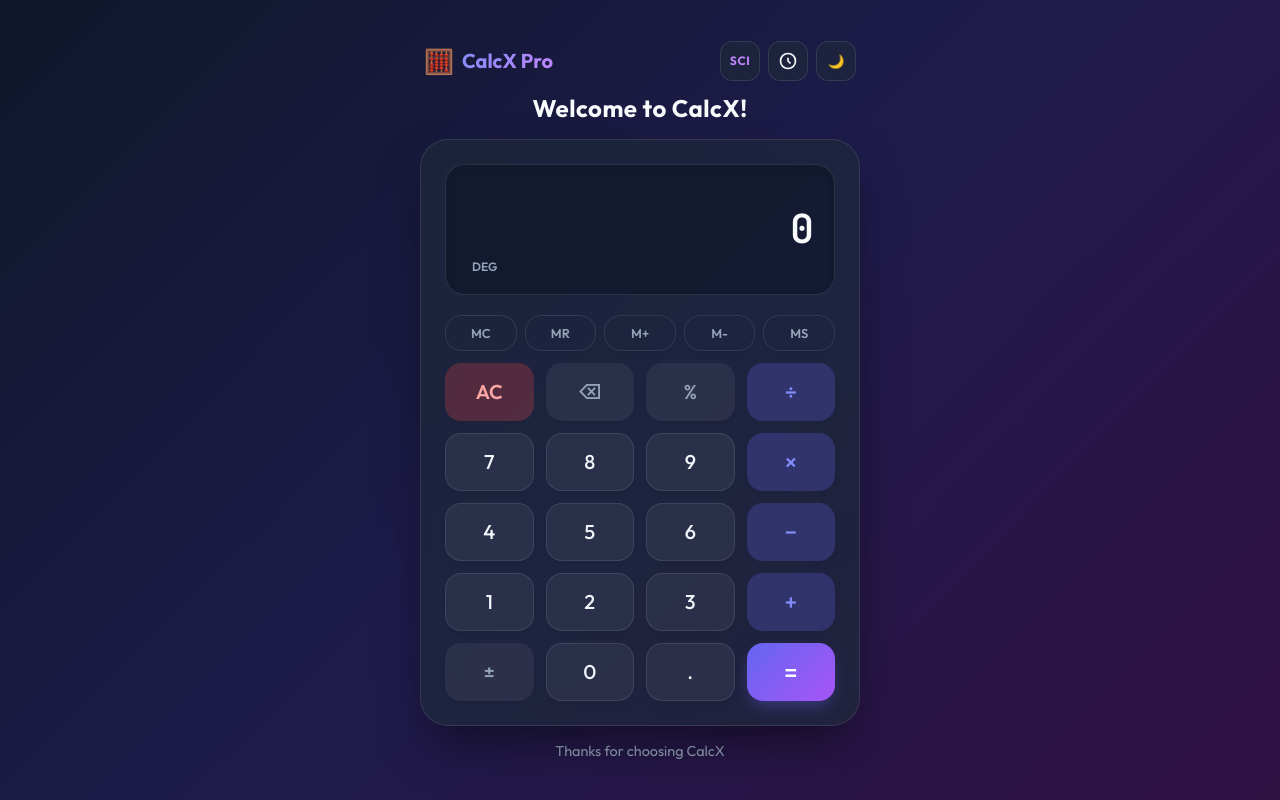
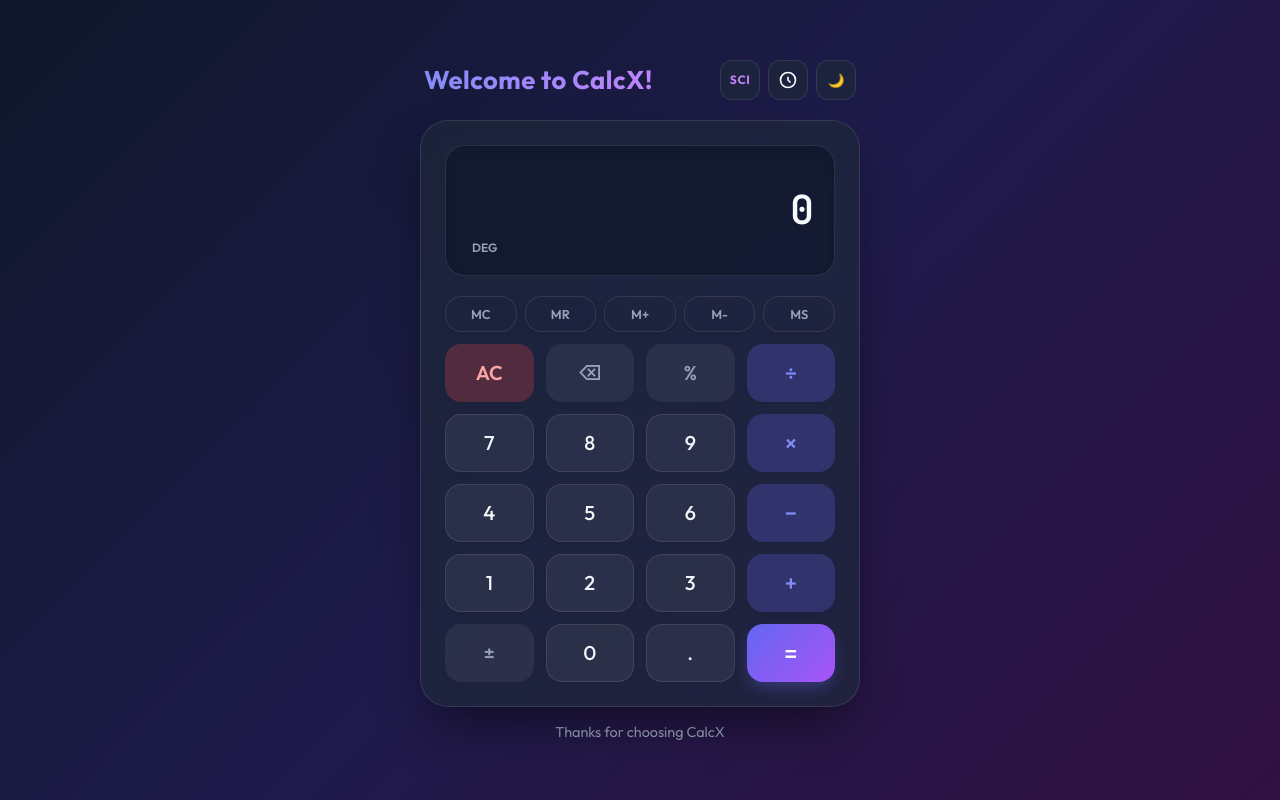
Before and after one commit to jazlan-ahmed/Calculator-web-App, a plain HTML site: page index.html in a window 1280 px wide. Drawn offline with Linux system fonts and the light colour scheme.

Commit message:
Clean layout with Welcome to CalcX! heading above and footer below

```diff
--- a/index.html
+++ b/index.html
@@ -12,12 +12,9 @@
 </head>
 <body data-theme="dark">
   <div class="app-container">
-    <header class="app-header">
-      <div class="brand">
-        <span class="icon">🧮</span>
-        <h1>CalcX Pro</h1>
-      </div>
-      <div class="header-actions">
+    <div class="welcome-banner">
+      <h2>Welcome to CalcX!</h2>
+      <div class="banner-actions">
         <button id="toggle-mode-btn" class="icon-btn" title="Toggle Scientific Mode" aria-label="Toggle Scientific Mode">
           <span class="mode-badge">SCI</span>
         </button>
@@ -28,10 +25,6 @@
           <span class="theme-icon">🌙</span>
         </button>
       </div>
-    </header>
-
-    <div class="welcome-banner">
-      <h2>Welcome to CalcX!</h2>
     </div>
 
     <main class="calculator-card">
--- a/style.css
+++ b/style.css
@@ -98,15 +98,27 @@ body {
 }
 
 .welcome-banner {
-  text-align: center;
-  margin-bottom: 16px;
+  display: flex;
+  justify-content: space-between;
+  align-items: center;
+  margin-bottom: 20px;
+  padding: 0 4px;
 }
 
 .welcome-banner h2 {
-  font-size: 1.5rem;
+  font-size: 1.6rem;
   font-weight: 700;
   color: var(--text-main);
   letter-spacing: 0.5px;
+  background: linear-gradient(135deg, #818cf8, #c084fc);
+  -webkit-background-clip: text;
+  background-clip: text;
+  -webkit-text-fill-color: transparent;
+}
+
+.banner-actions {
+  display: flex;
+  gap: 8px;
 }
 
 .app-footer {
```
